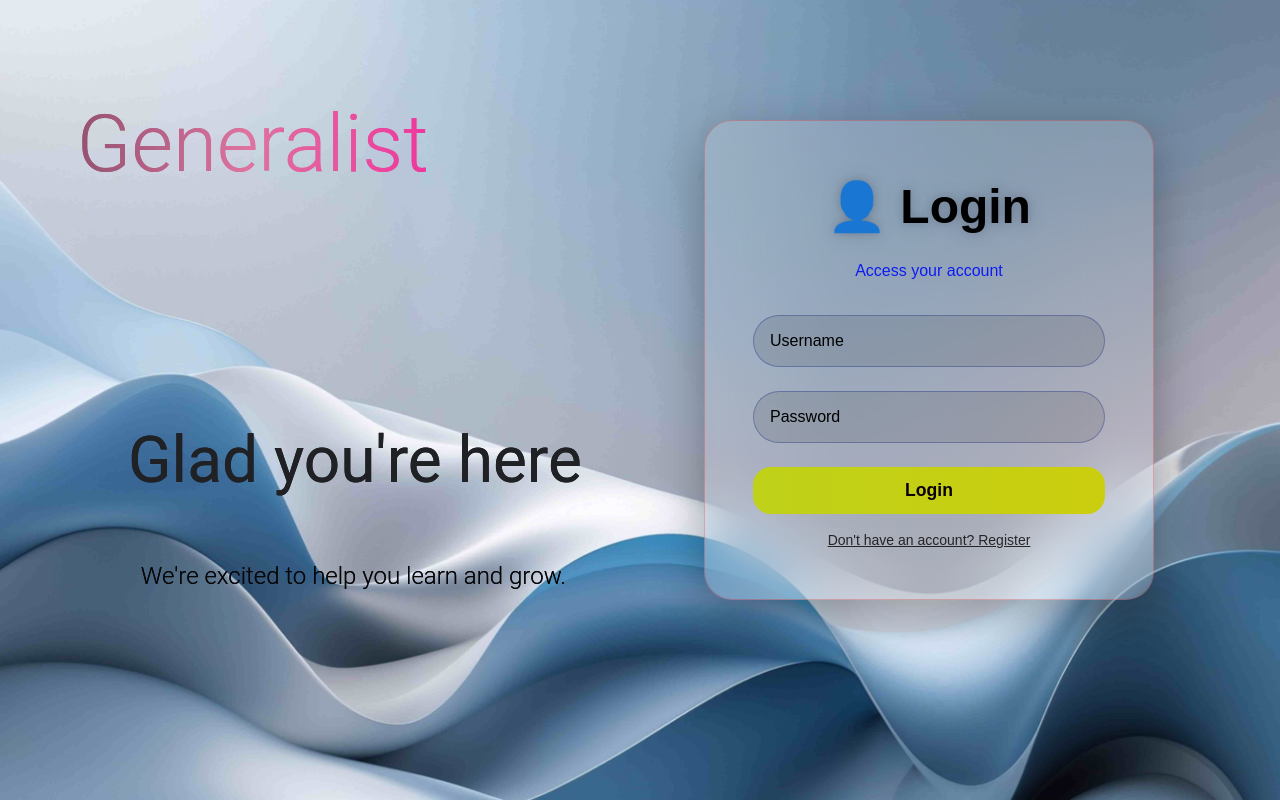
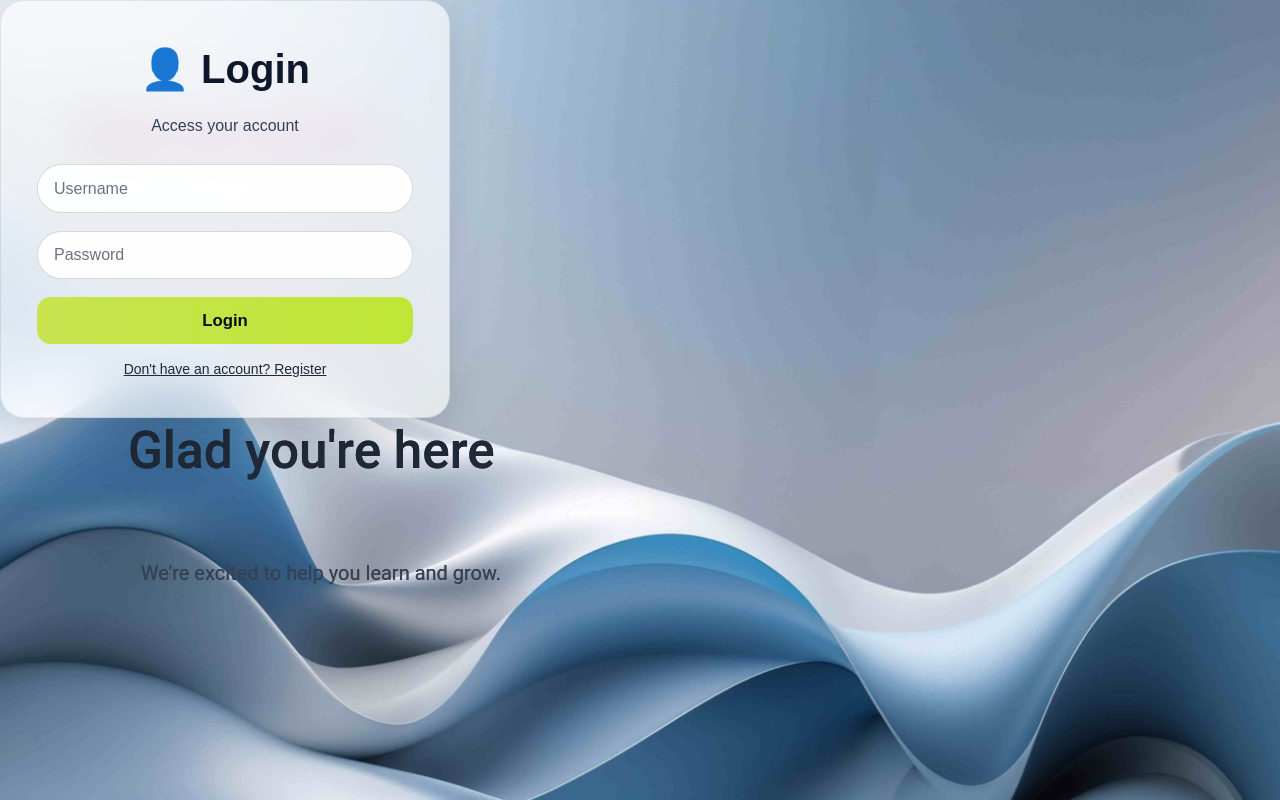
Before and after one commit to shiva1997cnr-bot/gnr, a React (Vite) app: page / in a window 1280 px wide. Built offline with nearby package versions, Linux system fonts and the light colour scheme.

Commit message:
deploy: auto 2025-08-11 12:57:56

```diff
--- a/src/styles/login.css
+++ b/src/styles/login.css
@@ -1,146 +1,119 @@
 /* ===========================
-   GLOBAL STYLES
+   GLOBAL STYLES (lighter)
    =========================== */
    html, body {
     margin: 0;
     padding: 0;
     height: 100%;
     font-family: 'Segoe UI', Tahoma, Verdana, sans-serif;
-    background-color: #3d3a3a; /* fallback background color */
-    color: #f1f4f8;
+    background-color: #f5f7fb;          /* was #3d3a3a */
+    color: #111827;                      /* darker-on-light text */
   }
 
   /* ===========================
      FULL-PAGE BACKGROUND
      =========================== */
   .login-page {
-    height: 100vh;
+    min-height: 100vh;
     width: 100%;
+    /* Remove dark blend; use a very light white tint over the image */
     background:
-      linear-gradient(rgba(227, 224, 230, 0.4), rgba(201, 191, 247, 0.4)),
+      linear-gradient(rgba(255,255,255,0.18), rgba(255,255,255,0.18)),
       url('/login/login-bg.jpg') no-repeat center center;
     background-size: cover;
-    background-blend-mode: multiply;
+    /* background-blend-mode: multiply;  <-- REMOVED (caused dark look) */
     display: flex;
+    align-items: center;
     justify-content: center;
-    align-items: center;
     position: relative;
     overflow-y: auto;
   }
 
-  /* Floating circle animations for background depth */
+  /* Light, soft shapes (kept) */
   .login-page::before,
   .login-page::after {
     content: '';
     position: absolute;
     border-radius: 50%;
-    background: radial-gradient(circle, rgba(255,255,255,0.1) 0%, rgba(255,255,255,0) 70%);
+    background: radial-gradient(circle, rgba(255,255,255,0.12) 0%, rgba(255,255,255,0) 70%);
     filter: blur(60px);
     z-index: 0;
     pointer-events: none;
   }
-
   .login-page::before {
-    width: 60vw;
-    height: 60vw;
-    top: -10vw;
-    left: -15vw;
+    width: 60vw; height: 60vw; top: -10vw; left: -15vw;
     animation: floatShape1 20s ease-in-out infinite alternate;
   }
-
   .login-page::after {
-    width: 50vw;
-    height: 50vw;
-    bottom: -10vw;
-    right: -15vw;
-    background: radial-gradient(circle, rgba(197,220,240,0.15) 0%, rgba(197,220,240,0) 70%);
+    width: 50vw; height: 50vw; bottom: -10vw; right: -15vw;
+    background: radial-gradient(circle, rgba(197,220,240,0.18) 0%, rgba(197,220,240,0) 70%);
     animation: floatShape2 25s ease-in-out infinite alternate-reverse;
   }
-
-  @keyframes floatShape1 {
-    0% { transform: translate(0, 0); }
-    100% { transform: translate(10vw, 10vh); }
-  }
-
-  @keyframes floatShape2 {
-    0% { transform: translate(0, 0); }
-    100% { transform: translate(-10vw, -10vh); }
-  }
+  @keyframes floatShape1 { 0%{transform:translate(0,0)} 100%{transform:translate(10vw,10vh)} }
+  @keyframes floatShape2 { 0%{transform:translate(0,0)} 100%{transform:translate(-10vw,-10vh)} }
 
   /* ===========================
      LOGIN BOX (Glassmorphism)
      =========================== */
   .login-box {
-    position: absolute;
-    left: 55%;
-    top: 15%;
-    background: rgba(255, 255, 255, 0.15);
-    backdrop-filter: blur(30px);
-    border-radius: 28px;
-    border: 1px solid rgba(216, 14, 14, 0.25);
-    padding: 3rem;
-    box-shadow: 0 16px 48px rgba(0, 0, 0, 0.3);
-    animation: login-fadeInUp 1s ease forwards;
+    /* Center with the flex container; remove absolute offsets */
+    position: relative;                 /* was absolute */
+    left: auto; top: auto;              /* removed */
+    background: rgba(255, 255, 255, 0.65);   /* brighter card */
+    backdrop-filter: blur(20px);
+    border-radius: 24px;
+    border: 1px solid rgba(0, 0, 0, 0.08);   /* lighter border */
+    padding: 2.25rem;
+    box-shadow: 0 16px 40px rgba(0, 0, 0, 0.12);
+    animation: login-fadeInUp 0.8s ease forwards;
     text-align: center;
     max-width: 450px;
-    width: 90%;
+    width: min(92%, 450px);
     min-height: 40vh;
     z-index: 1;
   }
-
-  @keyframes login-fadeInUp {
-    from { opacity: 0; transform: translateY(50px); }
-    to { opacity: 1; transform: translateY(0); }
-  }
+  @keyframes login-fadeInUp { from{opacity:0;transform:translateY(36px)} to{opacity:1;transform:translateY(0)} }
 
   /* ===========================
      LOGO & TITLES
      =========================== */
   .logo {
     font-family: 'Poppins', sans-serif;
-    font-size: 3rem;
+    font-size: 2.5rem;
     font-weight: 700;
-    color: #000000;
+    color: #0f172a;
     margin-bottom: 0.75rem;
-    text-shadow: 0 0 10px rgba(74, 85, 104, 0.4), 0 0 20px rgba(74, 85, 104, 0.2);
-    animation: popIn 0.5s ease-out;
+    text-shadow: none; /* cleaner on light */
+    animation: popIn 0.4s ease-out;
   }
-
-  @keyframes popIn {
-    0% { transform: scale(0.9); opacity: 0; }
-    100% { transform: scale(1); opacity: 1; }
-  }
+  @keyframes popIn { 0%{transform:scale(.96);opacity:0} 100%{transform:scale(1);opacity:1} }
 
   .subtitle {
-    color: #0d1cf1;
+    color: #334155;
     font-size: 1rem;
-    margin-bottom: 2rem;
+    margin-bottom: 1.6rem;
   }
 
   /* ===========================
-     INPUT FIELDS
+     INPUT FIELDS (white)
      =========================== */
   .login-form input {
     width: 100%;
-    padding: 1rem;
-    margin-bottom: 1.5rem;
-    border-radius: 28px;
-    border: 1px solid rgba(5, 28, 128, 0.3);
-    background-color: rgba(8, 1, 1, 0.1);
-    color: #00060f;
+    padding: 0.9rem 1rem;
+    margin-bottom: 1.1rem;
+    border-radius: 999px;
+    border: 1px solid rgba(0,0,0,0.15);
+    background-color: rgba(255,255,255,0.95);   /* was dark */
+    color: #111827;
     font-size: 1rem;
     outline: none;
-    transition: all 0.3s ease;
+    transition: all 0.2s ease;
   }
-
-  .login-form input::placeholder {
-    color: #000000;
-  }
-
+  .login-form input::placeholder { color: #6b7280; }
   .login-form input:focus {
-    border-color: #000000;
-    background-color: rgba(78, 97, 116, 0.15);
-    box-shadow: 0 0 15px rgba(237, 182, 99, 0.4);
+    border-color: #2563eb;
+    background-color: #ffffff;
+    box-shadow: 0 0 0 3px rgba(37, 99, 235, 0.18);
   }
 
   /* ===========================
@@ -148,129 +121,95 @@
      =========================== */
   .login-form button {
     width: 100%;
-    padding: 0.8rem;
-    background: linear-gradient(to right, #bfd119, #cbce0e);
+    padding: 0.85rem 1rem;
+    background: linear-gradient(to right, #c8e34f, #bfe636);
     border: none;
-    border-radius: 18px;
-    color: rgb(10, 2, 2);
-    font-weight: 600;
-    font-size: 1.1rem;
+    border-radius: 14px;
+    color: #0b0f19;
+    font-weight: 700;
+    font-size: 1.05rem;
     cursor: pointer;
-    transition: background 0.3s ease, transform 0.2s ease, box-shadow 0.3s ease;
+    transition: background 0.25s ease, transform 0.15s ease, box-shadow 0.25s ease;
   }
-
   .login-form button:hover {
-    background: linear-gradient(to right, #b7e142, #b1e636);
-    transform: scale(1.02);
-    box-shadow: 0 8px 25px rgba(145, 143, 28, 0.514);
+    background: linear-gradient(to right, #d8f15d, #c7f24c);
+    transform: translateY(-1px);
+    box-shadow: 0 10px 24px rgba(180, 200, 80, 0.35);
   }
 
   /* ===========================
      TEXT & MESSAGES
      =========================== */
   .message {
-    color: #e53e3e;
+    color: #dc2626;
     font-size: 0.9rem;
-    margin-top: 1rem;
-    animation: login-fadeIn 0.4s ease-in;
+    margin-top: 0.75rem;
+    animation: login-fadeIn 0.3s ease-in;
   }
-
-  @keyframes login-fadeIn {
-    from { opacity: 0; }
-    to { opacity: 1; }
-  }
+  @keyframes login-fadeIn { from{opacity:0} to{opacity:1} }
 
   .toggle-text {
-    margin-top: 15px;
-    color: #050101cc;
+    margin-top: 14px;
+    color: #1f2937;
     text-align: center;
     font-size: 14px;
     cursor: pointer;
     text-decoration: underline;
   }
+  .toggle-text:hover { color: #ef4444; text-shadow: none; }
 
-  .toggle-text:hover {
-    color: #e20b2f;
-    text-shadow: 0 0 5px rgba(235, 81, 209, 0.6);
+  /* ===========================
+     WELCOME TEXT (optional)
+     =========================== */
+  @keyframes colorShift {
+    0% { background-position: 0% 50% }
+    50% { background-position: 100% 50% }
+    100% { background-position: 0% 50% }
+  }
+  @keyframes fadeInUp {
+    from { opacity: 0; transform: translateY(10px) }
+    to   { opacity: 1; transform: translateY(0) }
   }
 
-  /* ===========================
-     WELCOME TEXT
-     =========================== */
-  /* Keyframe animation for the gradient shift */
-@keyframes colorShift {
-  0% { background-position: 0% 50%; }
-  50% { background-position: 100% 50%; }
-  100% { background-position: 0% 50%; }
-}
-
-/* Keyframe animation for the fadeInUp effect on text */
-@keyframes fadeInUp {
-  from { opacity: 0; transform: translateY(10px); }
-  to { opacity: 1; transform: translateY(0); }
-}
-
-/* Style for the organization name "Generalist" */
   .org-name {
     position: fixed;
     right: 54%;
     top: 10%;
+    width: 40%;
+    margin: 0;
     font-family: 'Roboto', sans-serif;
-  width: 40%;
     font-weight: 300;
-  font-size: 5rem;
-  /* Applying the new 4-color gradient */
-  background: linear-gradient(
-    90deg,
-    #EB5757, /* Soft Red */
-    #493240, /* Soft Yellow */
-    #de73a0, /* Soft Blue */
-    #FF0099  /* Soft Green */
-  );
-  -webkit-background-clip: text;
-  background-clip: text; /* Standard property for clipping */
-  color: transparent; /* Essential for background-clip: text to show the gradient */
-  -webkit-text-fill-color: transparent; /* Specific for WebKit browsers */
-  background-size: 200% 200%; /* Enables the gradient to shift */
-
-  margin: 0; /* Ensures no default margin interferes */
-
-  /* Animation for the gradient shift and fade-in effect */
-  animation:
-    colorShift 8s ease-in-out infinite, /* Gradient moves slowly */
-    fadeInUp 1s ease-out forwards; /* Text fades in and moves up */
+    font-size: 4.2rem;               /* a bit smaller on light */
+    background: linear-gradient(90deg, #EB5757, #493240, #de73a0, #FF0099);
+    -webkit-background-clip: text; background-clip: text; color: transparent;
+    background-size: 200% 200%;
+    animation: colorShift 8s ease-in-out infinite, fadeInUp 0.8s ease-out forwards;
   }
-
 
   .welcome-note {
     position: absolute;
     top: 50%;
     left: 10%;
     font-family: 'Roboto', sans-serif;
-    font-weight: 400;
-    font-size: 4rem;
-    color: #202124;
+    font-weight: 500;
+    font-size: 3.2rem;               /* slightly lighter weight & size */
+    color: #1f2937;
     margin-top: 10px;
     opacity: 0;
-    animation: fadeIn 1s ease-in-out forwards;
-    animation-delay: 1.5s;
+    animation: fadeIn 0.8s ease-in-out forwards;
+    animation-delay: 1.2s;
   }
-
   .sub-note {
     position: fixed;
     left: 11%;
     top: 69%;
     font-family: 'Roboto', sans-serif;
-    font-weight: 300;
-    font-size: 1.5rem;
-    color: #07080a;
+    font-weight: 400;
+    font-size: 1.25rem;
+    color: #374151;
     margin-top: 5px;
     opacity: 0;
-    animation: fadeIn 1s ease-in-out forwards;
-    animation-delay: 2s;
+    animation: fadeIn 0.8s ease-in-out forwards;
+    animation-delay: 1.6s;
   }
-
-  @keyframes fadeIn {
-    from { opacity: 0; }
-    to { opacity: 1; }
-  }
+  @keyframes fadeIn { from{opacity:0} to{opacity:1} }
--- a/src/styles/region.css
+++ b/src/styles/region.css
@@ -1,10 +1,10 @@
 /*
- * Region Page Styles — centered card + fixed logout (top-right)
+ * Region Page Styles — centered card, fixed header, admin docks
  */
 
  :root {
-  --overlay-darkness: 0.22;         /* overall page darkening */
-  --card-darkness: 0.38;            /* inside card background */
+  --overlay-darkness: 0.22;
+  --card-darkness: 0.38;
   --max-card-width: 800px;
 }
 
@@ -15,8 +15,8 @@
   background: url('/region/world-map.webp') no-repeat center center;
   background-size: cover;
   display: flex;
-  align-items: center;              /* vertical center */
-  justify-content: center;          /* horizontal center */
+  align-items: center;          /* vertical center */
+  justify-content: center;      /* horizontal center */
   position: relative;
   overflow: hidden;
 }
@@ -28,13 +28,13 @@
   z-index: 0;
 }
 
-/* Header layer (kept out of flow so the card stays centered) */
+/* Header (kept out of flow so the card stays centered) */
 .region-header {
   position: fixed;
-  inset: 0 0 auto 0;               /* top:0; left:0; right:0 */
-  height: 0;                        /* let children place themselves */
+  inset: 0 0 auto 0;           /* top:0; left:0; right:0 */
+  height: 0;
   z-index: 5;
-  pointer-events: none;             /* container ignores clicks */
+  pointer-events: none;         /* container ignores clicks */
 }
 .region-header > * { pointer-events: auto; }
 
@@ -57,7 +57,7 @@
 
 .live-quiz-button {
   position: fixed;
-  top: 60px;                        /* just below Logout */
+  top: 60px;                    /* just below Logout */
   right: 16px;
   z-index: 10;
   background: #22c55e;
@@ -109,7 +109,7 @@
 .quiz-timer span { color: #ffd700; font-weight: 700; }
 
 .profile-circle {
-  position: fixed;                  /* pin top-left */
+  position: fixed;              /* pin top-left */
   top: 16px;
   left: 16px;
   z-index: 10;
@@ -155,7 +155,7 @@
 /* Centered card */
 .region-container {
   position: relative;
-  z-index: 1;                        /* above overlay */
+  z-index: 1;                    /* above overlay */
   width: min(92%, var(--max-card-width));
   padding: 2rem;
   border-radius: 12px;
@@ -173,7 +173,7 @@
 }
 .region-subtitle {
   font-size: 1.5rem;
-  margin-bottom: 2.5rem;
+  margin-bottom: 2.0rem;
 }
 
 /* Animated name */
@@ -200,7 +200,7 @@
   border: 2px solid #e50914;
   border-radius: 80px;
   font-size: 1rem;
-  font-weight: 600;                  /* fix from 50 */
+  font-weight: 600;
   text-align: center;
   color: #fff;
   cursor: pointer;
@@ -213,84 +213,95 @@
   border-color: #c500bb;
 }
 
-/* Admin actions */
-.admin-actions {
+/* ===== Admin action docks (outside the card) ===== */
+
+/* Bottom-right: stacked Add Quiz + Download Scores */
+.admin-dock {
+  position: fixed;
+  bottom: 20px;
+  right: 20px;
+  z-index: 12;
   display: flex;
+  flex-direction: column;
+  gap: 12px;                     /* proper gap */
+}
+.admin-dock .action-btn {
+  border: none;
+  padding: 10px 16px;
+  border-radius: 10px;
+  font-size: 0.95rem;
+  font-weight: 700;
+  cursor: pointer;
+  transition: transform .15s ease, box-shadow .2s ease, opacity .2s ease;
+  box-shadow: 0 4px 12px rgba(0,0,0,.18);
+  display: inline-flex;
   align-items: center;
   justify-content: center;
-  gap: 12px;
-  flex-wrap: wrap;
-  margin-top: 16px;
 }
+.admin-dock .action-btn:hover { transform: translateY(-1px); box-shadow: 0 8px 18px rgba(0,0,0,.22); }
+.admin-dock .action-btn:active { transform: translateY(0); }
+
 .admin-add-quiz-button {
-  padding: 10px 20px;
-  font-size: 14px;
-  border: none;
+  composes: action-btn from none;   /* ignored by most processors, but safe */
   background: #28a745;
-  color: white;
-  border-radius: 6px;
-  cursor: pointer;
-  transition: background 0.2s ease-in-out;
+  color: #ffffff;
 }
 .admin-add-quiz-button:hover { background: #218838; }
 
-.admin-export { margin-top: 1.5rem; text-align: center; }
 .export-button {
-  background-color: #4caf50;
-  color: #fff;
-  border: none;
-  padding: .9rem 1.4rem;
-  border-radius: 50px;
-  font-size: 1rem;
-  font-weight: 600;
-  cursor: pointer;
-  transition: all 0.3s ease;
-  box-shadow: 0 4px 10px rgba(0,0,0,0.1);
-  display: inline-block;
+  composes: action-btn from none;
+  background: #4caf50;
+  color: #ffffff;
 }
-.export-button:hover {
-  background-color: #388e3c;
-  transform: translateY(-2px) scale(1.02);
-  box-shadow: 0 6px 15px rgba(0,0,0,0.2);
+.export-button:hover { background: #388e3c; }
+
+/* Bottom-left: Reset Leaderboard + info text (above leaderboard) */
+.reset-dock {
+  position: fixed;
+  bottom: 20px;
+  left: 20px;
+  z-index: 12;
+  display: flex;
+  align-items: center;
+  gap: 10px;
+  flex-wrap: wrap;
 }
-.export-button:active { transform: translateY(0); box-shadow: 0 2px 5px rgba(0,0,0,0.2); }
-
-/* Reset leaderboard button + info */
 .lb-startover-btn {
-  position: relative; /* for ::after pulse */
+  position: relative;             /* for ::after pulse */
   background: linear-gradient(135deg, #ff5252, #ff1744);
   color: #fff;
   border: none;
   padding: 10px 16px;
-  border-radius: 8px;
-  font-size: 0.9rem;
-  font-weight: 600;
+  border-radius: 10px;
+  font-size: 0.95rem;
+  font-weight: 700;
   cursor: pointer;
-  transition: background 0.3s ease, transform 0.2s ease, box-shadow 0.2s ease;
-  box-shadow: 0 4px 10px rgba(255, 23, 68, 0.4);
+  transition: background .25s ease, transform .15s ease, box-shadow .2s ease;
+  box-shadow: 0 4px 12px rgba(255, 23, 68, 0.35);
 }
 .lb-startover-btn:hover {
   background: linear-gradient(135deg, #ff1744, #d50000);
-  transform: translateY(-2px);
-  box-shadow: 0 6px 14px rgba(255, 23, 68, 0.6);
+  transform: translateY(-1px);
+  box-shadow: 0 8px 18px rgba(255, 23, 68, 0.45);
 }
-.lb-startover-btn:active { transform: translateY(0); box-shadow: 0 3px 6px rgba(255, 23, 68, 0.4); }
+.lb-startover-btn:active { transform: translateY(0); }
+.lb-startover-btn:disabled { opacity: .6; cursor: not-allowed; box-shadow: none; }
 .lb-startover-btn::after {
   content: "";
   position: absolute;
   inset: 0;
   border-radius: inherit;
   animation: pulse 2s infinite;
-  border: 2px solid rgba(255, 255, 255, 0.3);
+  border: 2px solid rgba(255, 255, 255, 0.35);
   pointer-events: none;
 }
-.lb-startover-btn:disabled { opacity: 0.6; cursor: not-allowed; box-shadow: none; }
 
 .lb-info-text {
-  font-size: 0.85rem;
-  color: #ddd;
+  font-size: 0.9rem;
+  color: #e6e6e6;
   font-style: italic;
 }
+.lb-info-text strong { color: #fff; }
 
 /* Keyframes */
 @keyframes colorShift {
```
Also changed, not shown: src/pages/Region.jsx (+18 -7 lines), 2 other files (tests, documents, lock files or other folders). Lines whose indentation alone changed are shown as unchanged.
